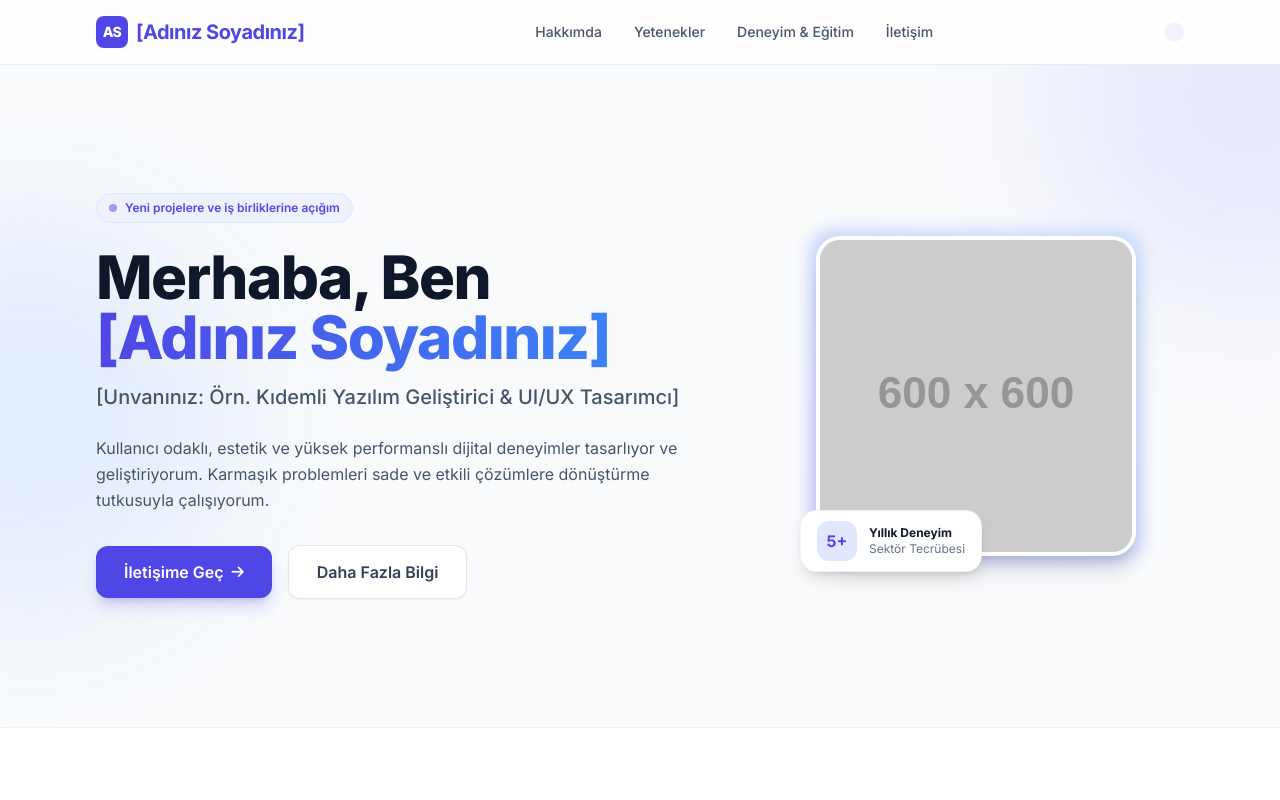
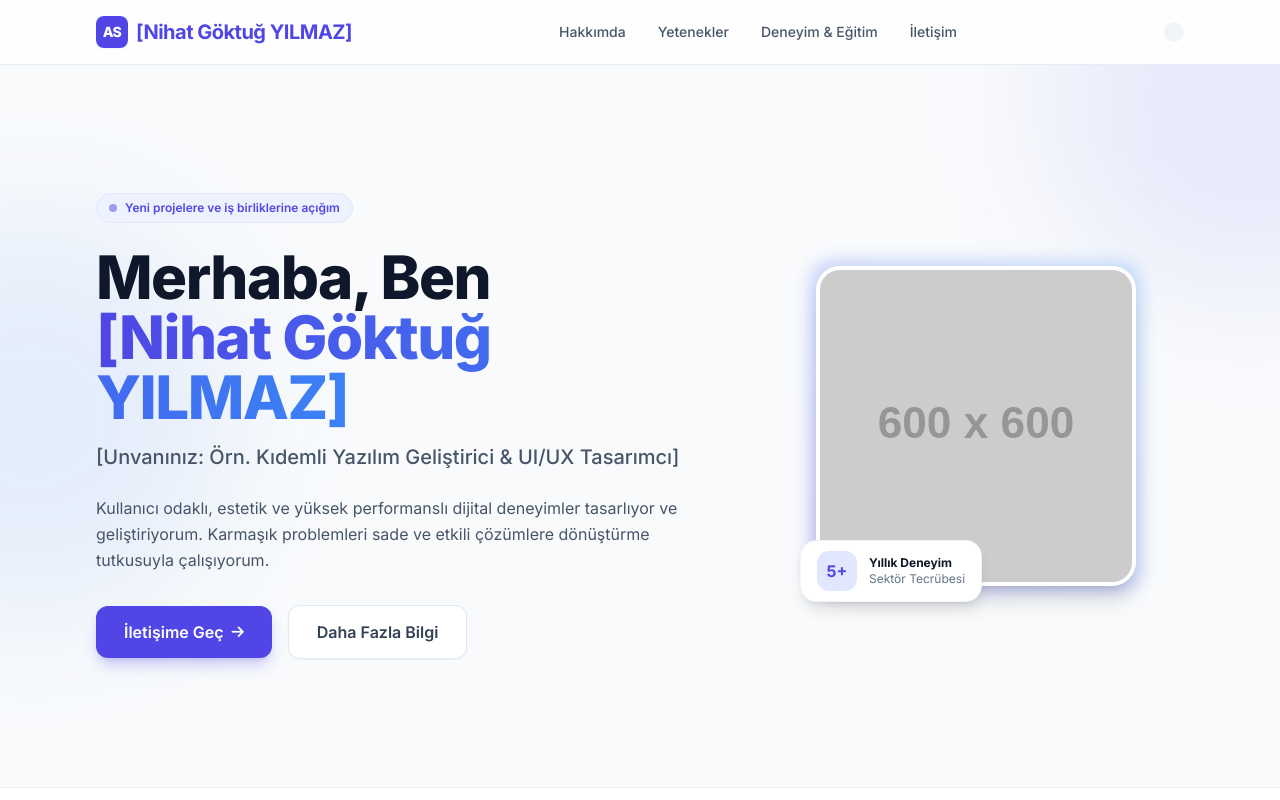
Before and after one commit to ngoktugyilmaz/hakkimda, a plain HTML site: page index.html in a window 1280 px wide. Shown: the top 800 px of the page. Drawn offline with nearby package versions, Linux system fonts and the light colour scheme; placeholder pictures from the web are drawn by us.

Commit message:
Update index.html

```diff
--- a/index.html
+++ b/index.html
@@ -46,7 +46,7 @@
                 <!-- Logo / İsim -->
                 <a href="#" class="text-xl font-bold tracking-tight text-indigo-600 dark:text-indigo-400 flex items-center gap-2">
                     <span class="w-8 h-8 rounded-lg bg-indigo-600 text-white flex items-center justify-center text-sm font-extrabold shadow-sm">AS</span>
-                    <span>[Adınız Soyadınız]</span>
+                    <span>[Nihat Göktuğ YILMAZ]</span>
                 </a>
 
                 <!-- Masaüstü Navigasyon -->
@@ -103,7 +103,7 @@
                         <h1 class="text-4xl sm:text-5xl lg:text-6xl font-extrabold tracking-tight text-slate-900 dark:text-white leading-tight mb-4">
                             Merhaba, Ben <br class="hidden sm:inline" />
                             <span class="text-transparent bg-clip-text bg-gradient-to-r from-indigo-600 to-blue-500 dark:from-indigo-400 dark:to-blue-400">
-                                [Adınız Soyadınız]
+                                [Nihat Göktuğ YILMAZ]
                             </span>
                         </h1>
 
```
